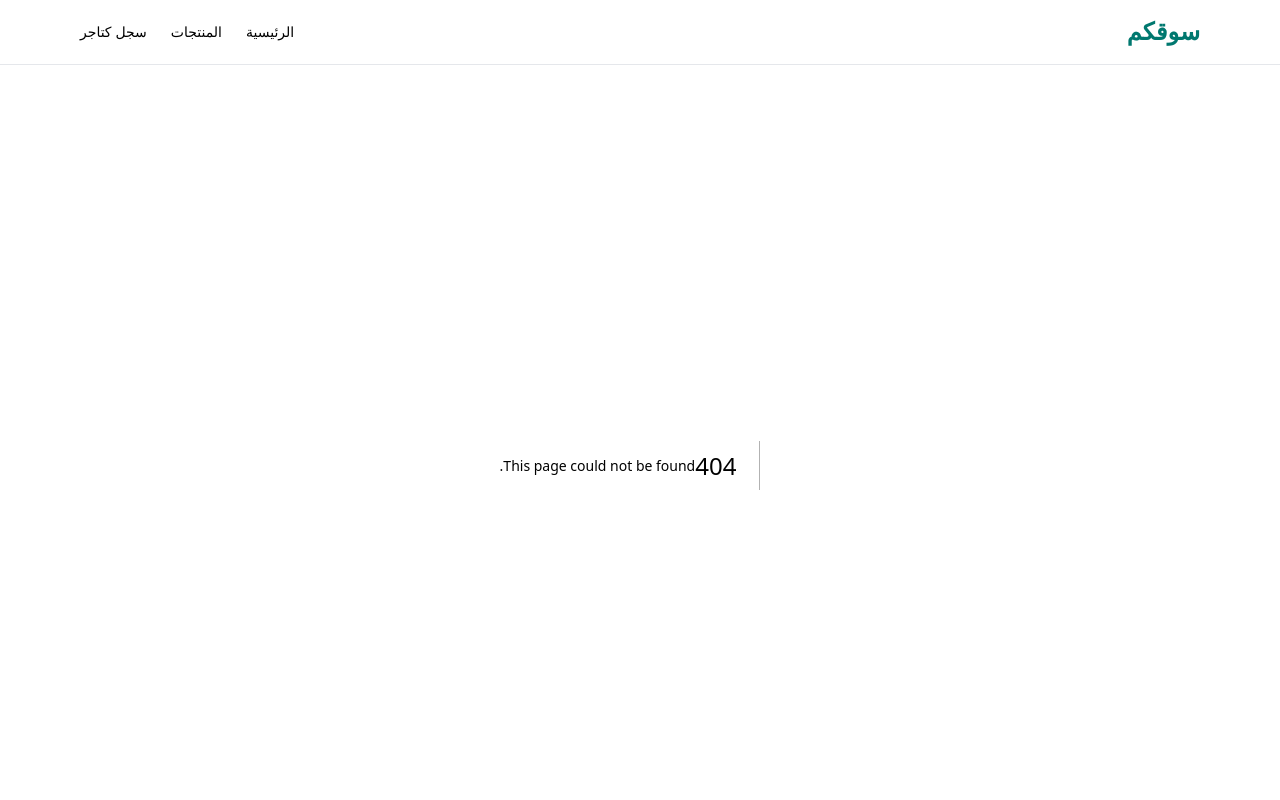
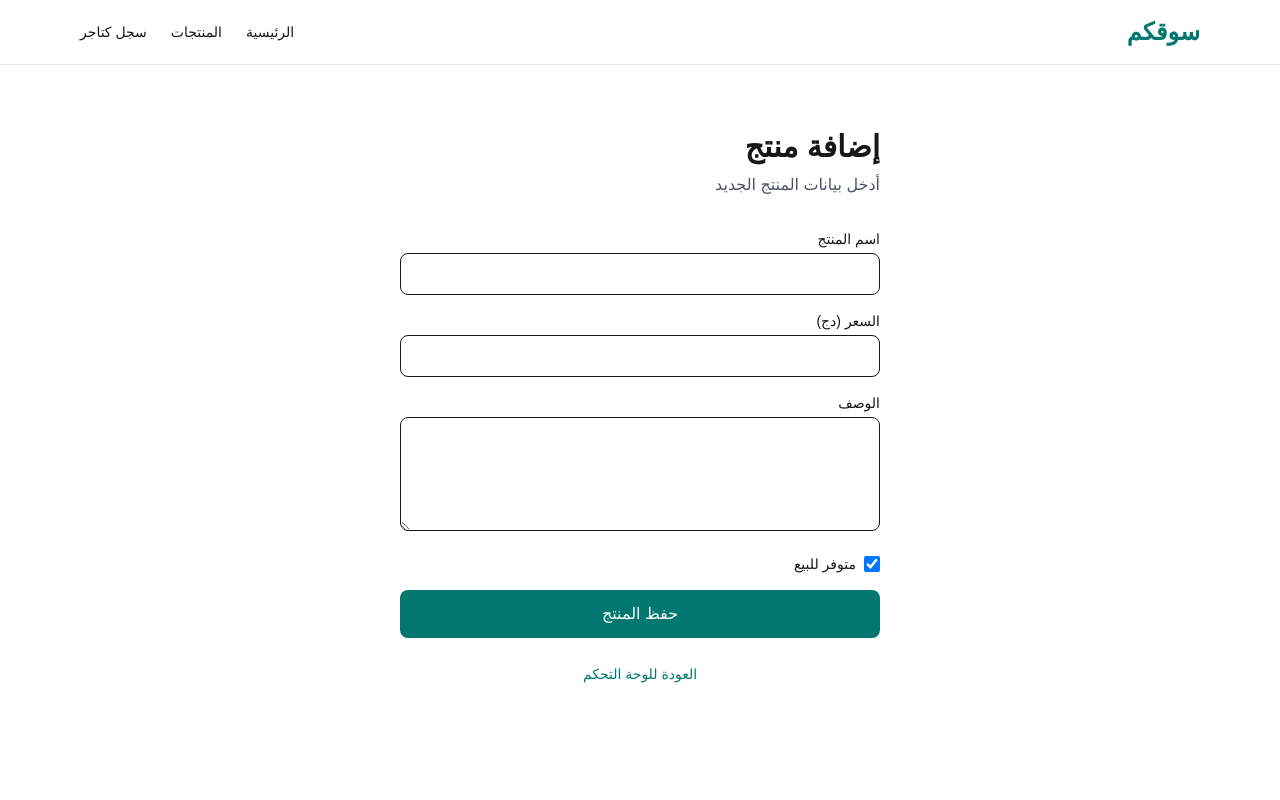
Before and after one commit to sedamdjelal-ui/soukkom, a Next.js app: page /dashboard/products/new in a window 1280 px wide. Before the commit this address had no page. Shown: the top 800 px of the page. Built offline with nearby package versions, Linux system fonts and the light colour scheme.

Commit message:
Add product creation and dashboard product list

```diff
--- /dev/null
+++ b/app/api/products/route.ts
@@ -0,0 +1,58 @@
+import { NextRequest, NextResponse } from 'next/server'
+import { createClient } from 'next-sanity'
+import { getSession } from '@/sanity/lib/auth'
+
+const client = createClient({
+  projectId: process.env.NEXT_PUBLIC_SANITY_PROJECT_ID!,
+  dataset: process.env.NEXT_PUBLIC_SANITY_DATASET!,
+  apiVersion: '2024-01-01',
+  token: process.env.SANITY_API_TOKEN!,
+  useCdn: false,
+})
+
+function slugify(text: string) {
+  return text
+    .toString()
+    .trim()
+    .toLowerCase()
+    .replace(/\s+/g, '-')
+    .replace(/[^\w\u0600-\u06FF-]+/g, '')
+    .replace(/--+/g, '-')
+}
+
+export async function POST(req: NextRequest) {
+  const session = await getSession()
+  if (!session) {
+    return NextResponse.json({ error: 'غير مصرح' }, { status: 401 })
+  }
+
+  try {
+    const body = await req.json()
+    const { name, price, description, inStock } = body
+
+    if (!name || price === undefined || price === null) {
+      return NextResponse.json({ error: 'الاسم والسعر مطلوبان' }, { status: 400 })
+    }
+
+    const slug = slugify(name)
+
+    const doc = await client.create({
+      _type: 'product',
+      name,
+      slug: { _type: 'slug', current: slug },
+      price: Number(price),
+      description: description || '',
+      inStock: inStock !== false,
+      merchant: {
+        _type: 'reference',
+        _ref: session.id,
+      },
+    })
+
+    return NextResponse.json({ success: true, id: doc._id })
+  } catch (err: unknown) {
+    console.error(err)
+    const message = err instanceof Error ? err.message : 'فشل إنشاء المنتج'
+    return NextResponse.json({ error: message }, { status: 500 })
+  }
+}
--- a/app/dashboard/page.tsx
+++ b/app/dashboard/page.tsx
@@ -10,6 +10,14 @@ const client = createClient({
   useCdn: false,
 })
 
+type Product = {
+  _id: string
+  name: string
+  price: number
+  inStock?: boolean
+  slug?: string
+}
+
 export default async function DashboardPage() {
   const session = await getSession()
 
@@ -18,7 +26,8 @@ export default async function DashboardPage() {
   }
 
   const merchant = await client.fetch(
-    `*[_type == "merchant" && _id == $id][0]{
+    `*[_type == "merchant" && (_id == $id || _id == $draftId)] | order(_updatedAt desc)[0]{
+      _id,
       approved,
       storeName,
       email,
@@ -26,10 +35,21 @@ export default async function DashboardPage() {
       city,
       category
     }`,
-    { id: session.id }
+    { id: session.id, draftId: `drafts.${session.id}` }
   )
 
-  const approved = merchant?.approved === true
+  const products: Product[] = await client.fetch(
+    `*[_type == "product" && merchant._ref == $merchantId] | order(_createdAt desc) {
+      _id,
+      name,
+      price,
+      inStock,
+      "slug": slug.current
+    }`,
+    { merchantId: session.id }
+  )
+
+  const approved = true
 
   return (
     <div className="max-w-3xl mx-auto px-4 py-16">
@@ -38,39 +58,31 @@ export default async function DashboardPage() {
         مرحباً {session.name} — متجر: {session.storeName}
       </p>
 
-      {!approved ? (
+      {approved ? (
+        <div className="bg-green-50 border border-green-200 rounded-lg p-4 mb-8 text-sm text-green-800">
+          حسابك مفعّل. يمكنك إضافة المنتجات.
+        </div>
+      ) : (
         <div className="bg-yellow-50 border border-yellow-200 rounded-lg p-4 mb-8 text-sm text-yellow-800">
           حسابك قيد المراجعة. بعد الموافقة ستتمكن من إضافة المنتجات.
         </div>
-      ) : (
-        <div className="bg-green-50 border border-green-200 rounded-lg p-4 mb-8 text-sm text-green-800">
-          حسابك مفعّل. يمكنك إضافة المنتجات.
-        </div>
       )}
 
-      <div className="grid gap-4 sm:grid-cols-2">
+      <div className="grid gap-4 sm:grid-cols-2 mb-10">
         <div className="border rounded-lg p-6">
           <h2 className="font-bold mb-2">منتجاتي</h2>
-          {approved ? (
-            <>
-              <p className="text-gray-500 text-sm mb-4">أضف منتجات متجرك للبيع</p>
+          <p className="text-gray-500 text-sm mb-4">
+            {products.length > 0
+              ? `لديك ${products.length} منتج`
+              : 'أضف منتجات متجرك للبيع'}
+          </p>
+          {approved && (
             <Link
               href="/dashboard/products/new"
               className="inline-block bg-teal-700 text-white px-4 py-2 rounded-lg text-sm hover:bg-teal-800 transition"
             >
               إضافة منتج
             </Link>
-            </>
-          ) : (
-            <>
-              <p className="text-gray-500 text-sm mb-4">قريباً: إدارة ورفع المنتجات</p>
-              <button
-                disabled
-                className="bg-gray-300 text-gray-600 px-4 py-2 rounded-lg text-sm cursor-not-allowed"
-              >
-                إضافة منتج (قريباً)
-              </button>
-            </>
           )}
         </div>
 
@@ -84,6 +96,48 @@ export default async function DashboardPage() {
             <p className="text-sm text-gray-600 mt-1">المدينة: {merchant.city}</p>
           )}
         </div>
+      </div>
+
+      {/* قائمة المنتجات */}
+      <div className="border rounded-lg overflow-hidden">
+        <div className="bg-gray-50 px-4 py-3 border-b font-medium">
+          قائمة المنتجات
+        </div>
+
+        {products.length === 0 ? (
+          <div className="p-8 text-center text-gray-500 text-sm">
+            لا توجد منتجات بعد.
+            {approved && (
+              <div className="mt-3">
+                <Link
+                  href="/dashboard/products/new"
+                  className="text-teal-700 hover:underline"
+                >
+                  أضف أول منتج
+                </Link>
+              </div>
+            )}
+          </div>
+        ) : (
+          <ul className="divide-y">
+            {products.map((product) => (
+              <li
+                key={product._id}
+                className="px-4 py-3 flex items-center justify-between gap-4"
+              >
+                <div>
+                  <p className="font-medium">{product.name}</p>
+                  <p className="text-sm text-gray-500">
+                    {product.price} دج
+                    {product.inStock === false && (
+                      <span className="text-red-600 mr-2"> — غير متوفر</span>
+                    )}
+                  </p>
+                </div>
+              </li>
+            ))}
+          </ul>
+        )}
       </div>
 
       <form
--- /dev/null
+++ b/app/dashboard/products/new/page.tsx
@@ -0,0 +1,120 @@
+'use client'
+
+import { useState } from 'react'
+import { useRouter } from 'next/navigation'
+import Link from 'next/link'
+
+export default function NewProductPage() {
+  const router = useRouter()
+  const [name, setName] = useState('')
+  const [price, setPrice] = useState('')
+  const [description, setDescription] = useState('')
+  const [inStock, setInStock] = useState(true)
+  const [error, setError] = useState('')
+  const [loading, setLoading] = useState(false)
+
+  async function handleSubmit(e: React.FormEvent) {
+    e.preventDefault()
+    setError('')
+    setLoading(true)
+
+    try {
+      const res = await fetch('/api/products', {
+        method: 'POST',
+        headers: { 'Content-Type': 'application/json' },
+        body: JSON.stringify({
+          name,
+          price: Number(price),
+          description,
+          inStock,
+        }),
+      })
+
+      const data = await res.json()
+
+      if (!res.ok) {
+        setError(data.error || 'فشل إضافة المنتج')
+        setLoading(false)
+        return
+      }
+
+      router.push('/dashboard')
+      router.refresh()
+    } catch {
+      setError('حدث خطأ. حاول مرة أخرى.')
+      setLoading(false)
+    }
+  }
+
+  return (
+    <div className="max-w-lg mx-auto px-4 py-16">
+      <h1 className="text-3xl font-bold mb-2">إضافة منتج</h1>
+      <p className="text-gray-600 mb-8">أدخل بيانات المنتج الجديد</p>
+
+      <form onSubmit={handleSubmit} className="space-y-4">
+        <div>
+          <label className="block text-sm font-medium mb-1">اسم المنتج</label>
+          <input
+            type="text"
+            value={name}
+            onChange={(e) => setName(e.target.value)}
+            required
+            className="w-full border rounded-lg px-4 py-2 focus:outline-none focus:ring-2 focus:ring-teal-600"
+          />
+        </div>
+
+        <div>
+          <label className="block text-sm font-medium mb-1">السعر (دج)</label>
+          <input
+            type="number"
+            value={price}
+            onChange={(e) => setPrice(e.target.value)}
+            required
+            min="0"
+            className="w-full border rounded-lg px-4 py-2 focus:outline-none focus:ring-2 focus:ring-teal-600"
+            dir="ltr"
+          />
+        </div>
+
+        <div>
+          <label className="block text-sm font-medium mb-1">الوصف</label>
+          <textarea
+            value={description}
+            onChange={(e) => setDescription(e.target.value)}
+            rows={4}
+            className="w-full border rounded-lg px-4 py-2 focus:outline-none focus:ring-2 focus:ring-teal-600"
+          />
+        </div>
+
+        <div className="flex items-center gap-2">
+          <input
+            type="checkbox"
+            id="inStock"
+            checked={inStock}
+            onChange={(e) => setInStock(e.target.checked)}
+            className="w-4 h-4"
+          />
+          <label htmlFor="inStock" className="text-sm">
+            متوفر للبيع
+          </label>
+        </div>
+
+        {error && <p className="text-red-600 text-sm">{error}</p>}
+
+        <button
+          type="submit"
+          disabled={loading}
+          className="w-full bg-teal-700 text-white py-3 rounded-lg font-medium hover:bg-teal-800 transition disabled:opacity-50"
+        >
+          {loading ? 'جاري الحفظ...' : 'حفظ المنتج'}
+        </button>
+      </form>
+
+      <p className="mt-6 text-center">
+        <Link href="/dashboard" className="text-teal-700 hover:underline text-sm">
+          العودة للوحة التحكم
+        </Link>
+      </p>
+    </div>
+  )
+}
--- /dev/null
+++ b/app/login/page.tsx
@@ -0,0 +1,93 @@
+'use client'
+
+import { useState } from 'react'
+import { useRouter } from 'next/navigation'
+import Link from 'next/link'
+
+export default function LoginPage() {
+  const router = useRouter()
+  const [email, setEmail] = useState('')
+  const [password, setPassword] = useState('')
+  const [error, setError] = useState('')
+  const [loading, setLoading] = useState(false)
+
+  async function handleSubmit(e: React.FormEvent) {
+    e.preventDefault()
+    setError('')
+    setLoading(true)
+
+    try {
+      const res = await fetch('/api/auth/login', {
+        method: 'POST',
+        headers: { 'Content-Type': 'application/json' },
+        body: JSON.stringify({ email, password }),
+      })
+
+      const data = await res.json()
+
+      if (!res.ok) {
+        setError(data.error || 'فشل تسجيل الدخول')
+        setLoading(false)
+        return
+      }
+
+      router.push('/dashboard')
+      router.refresh()
+    } catch {
+      setError('حدث خطأ. حاول مرة أخرى.')
+      setLoading(false)
+    }
+  }
+
+  return (
+    <div className="max-w-md mx-auto px-4 py-16">
+      <h1 className="text-3xl font-bold mb-2 text-center">تسجيل الدخول</h1>
+      <p className="text-gray-600 mb-8 text-center">دخول التجار إلى لوحة التحكم</p>
+
+      <form onSubmit={handleSubmit} className="space-y-4">
+        <div>
+          <label className="block text-sm font-medium mb-1">البريد الإلكتروني</label>
+          <input
+            type="email"
+            value={email}
+            onChange={(e) => setEmail(e.target.value)}
+            required
+            className="w-full border rounded-lg px-4 py-2 focus:outline-none focus:ring-2 focus:ring-teal-600"
+            dir="ltr"
+          />
+        </div>
+
+        <div>
+          <label className="block text-sm font-medium mb-1">كلمة المرور</label>
+          <input
+            type="password"
+            value={password}
+            onChange={(e) => setPassword(e.target.value)}
+            required
+            className="w-full border rounded-lg px-4 py-2 focus:outline-none focus:ring-2 focus:ring-teal-600"
+            dir="ltr"
+          />
+        </div>
+
+        {error && (
+          <p className="text-red-600 text-sm">{error}</p>
+        )}
+
+        <button
+          type="submit"
+          disabled={loading}
+          className="w-full bg-teal-700 text-white py-3 rounded-lg font-medium hover:bg-teal-800 transition disabled:opacity-50"
+        >
+          {loading ? 'جاري الدخول...' : 'دخول'}
+        </button>
+      </form>
+
+      <p className="mt-6 text-center text-sm text-gray-600">
+        ليس لديك حساب؟{' '}
+        <Link href="/register" className="text-teal-700 hover:underline">
+          سجّل كتاجر
+        </Link>
+      </p>
+    </div>
+  )
+}
--- a/sanity/schemaTypes/product.ts
+++ b/sanity/schemaTypes/product.ts
@@ -40,5 +40,12 @@ export default defineType({
       type: 'boolean',
       initialValue: true,
     }),
+    defineField({
+      name: 'merchant',
+      title: 'التاجر',
+      type: 'reference',
+      to: [{ type: 'merchant' }],
+      validation: (Rule) => Rule.required(),
+    }),
   ],
 })
```
Lines whose indentation alone changed are shown as unchanged.
